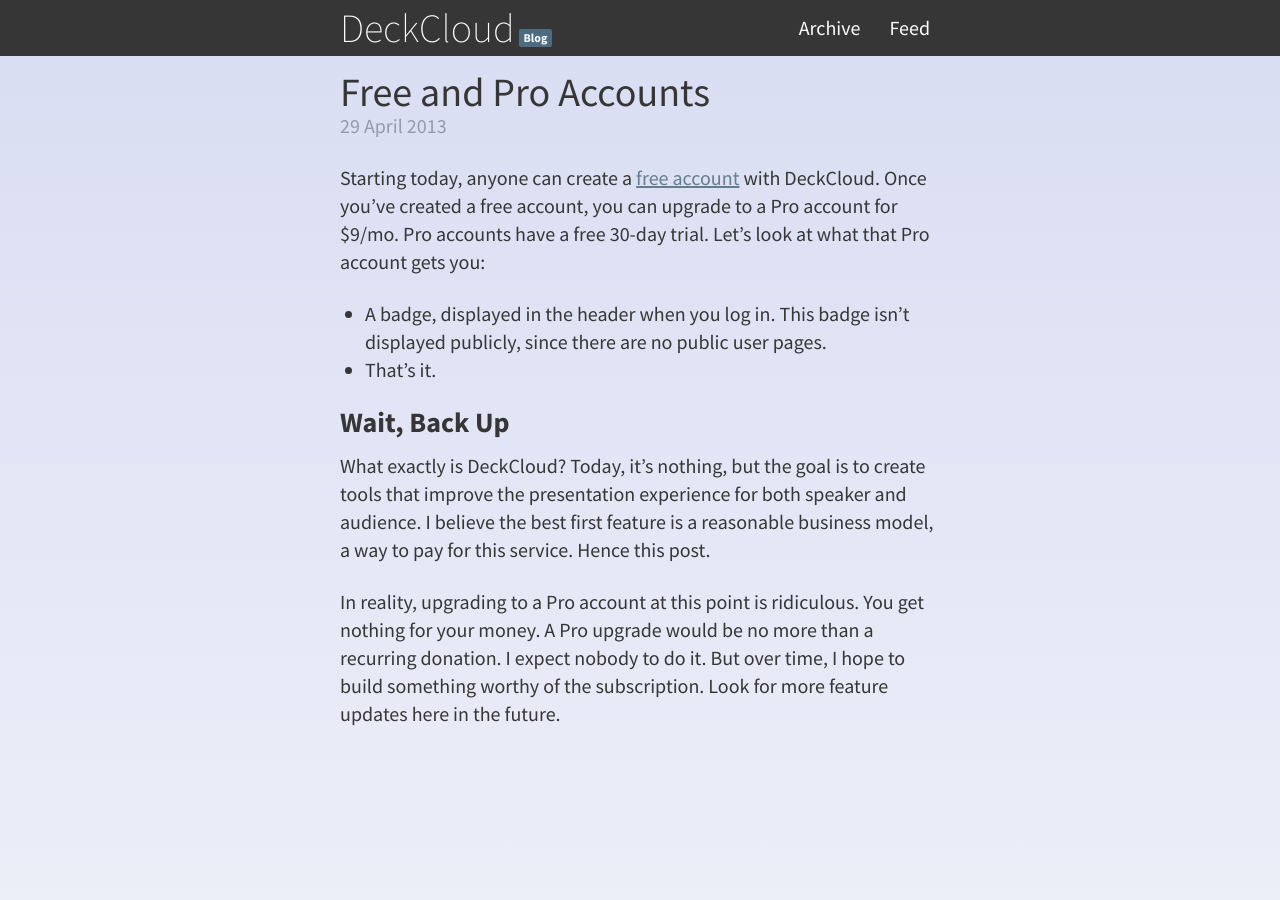
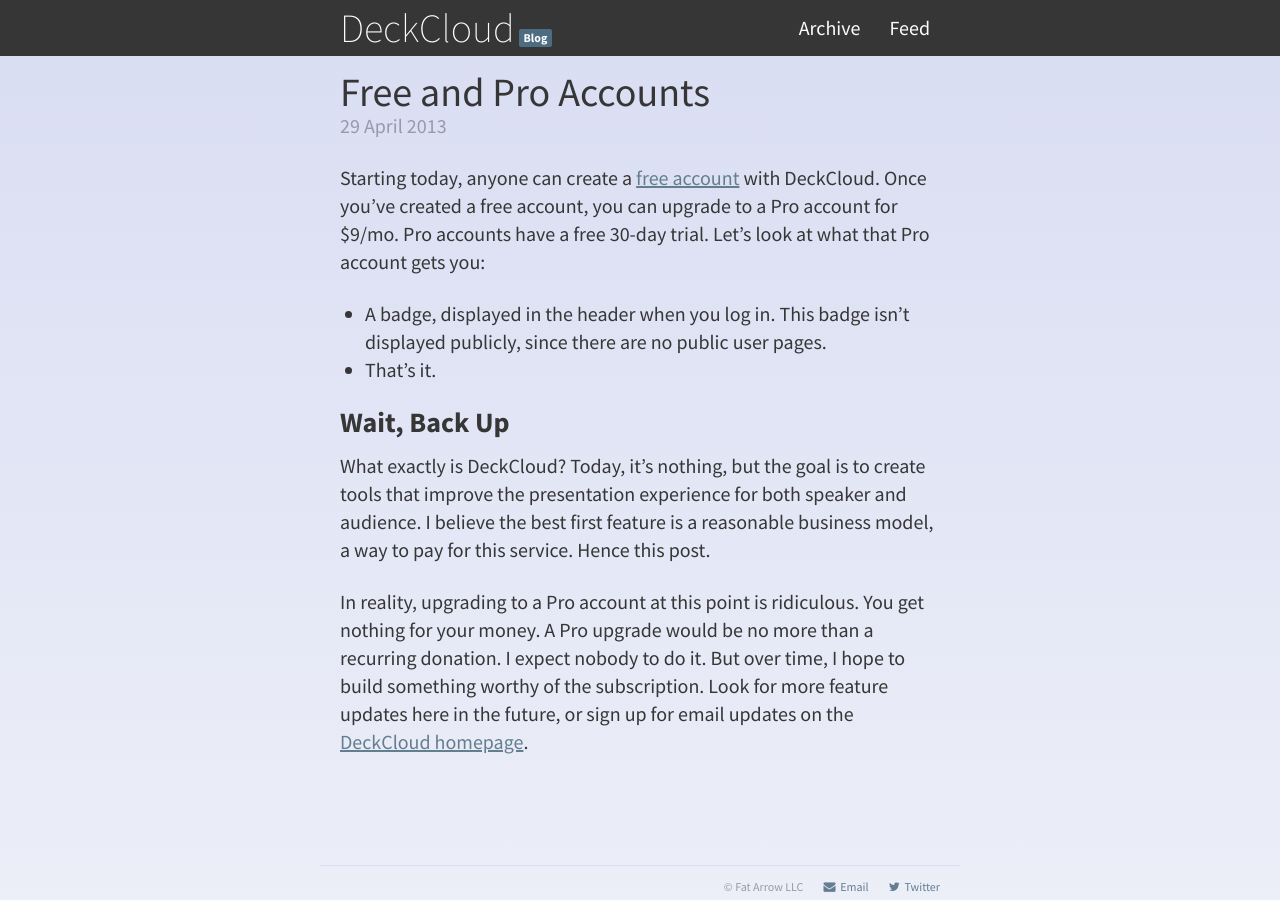
Before and after one commit to imakewebthings/blog.deckcloud.com, a Jekyll site: the page built from _posts/2013-04-29-free-and-pro-accounts.md, in a window 1280 px wide. Built offline with Jekyll 4.4.1, drawn with Linux system fonts in a browser that asks for light colours.

Commit message:
Bring styles up to date with main site, tweak words

```diff
--- a/_layouts/default.html
+++ b/_layouts/default.html
@@ -24,5 +24,13 @@
 
     <main class="blog_main">{{ content }}</main>
   </div>
+
+  <footer class="global_footer inner">
+    <ul>
+      <li><a href="http://twitter.com/deckcloud" class="icon twitter" target="_blank" rel="external">Twitter</a></li>
+      <li><a href="mailto:caleb@deckcloud.com" class="icon email">Email</a></li>
+    </ul>
+    <p>© Fat Arrow LLC</p>
+  </footer>
 </body>
 </html>
--- a/_posts/2013-04-29-free-and-pro-accounts.md
+++ b/_posts/2013-04-29-free-and-pro-accounts.md
@@ -12,4 +12,4 @@
 
 What exactly is DeckCloud? Today, it's nothing, but the goal is to create tools that improve the presentation experience for both speaker and audience. I believe the best first feature is a reasonable business model, a way to pay for this service. Hence this post.
 
-In reality, upgrading to a Pro account at this point is ridiculous. You get nothing for your money. A Pro upgrade would be no more than a recurring donation. I expect nobody to do it. But over time, I hope to build something worthy of the subscription. Look for more feature updates here in the future.
+In reality, upgrading to a Pro account at this point is ridiculous. You get nothing for your money. A Pro upgrade would be no more than a recurring donation. I expect nobody to do it. But over time, I hope to build something worthy of the subscription. Look for more feature updates here in the future, or sign up for email updates on the [DeckCloud homepage](https://deckcloud.com).
--- a/css/blog.css
+++ b/css/blog.css
@@ -1,3 +1,11 @@
+@font-face {
+  font-family: 'FontAwesome';
+  src: url("fonts/fontawesome-webfont.eot?v=3.1.0");
+  src: url("fonts/fontawesome-webfont.eot?#iefix&v=3.1.0") format("embedded-opentype"), url("fonts/fontawesome-webfont.woff?v=3.1.0") format("woff"), url("fonts/fontawesome-webfont.ttf?v=3.1.0") format("truetype"), url("fonts/fontawesome-webfont.svg#fontawesomeregular?v=@3.1.0") format("svg");
+  font-weight: normal;
+  font-style: normal;
+}
+
 .clearfix, .row, main, .app_header nav, .app_messages, .app_wrapper, .app_header, .blog_main > aside {
   *zoom: 1;
 }
@@ -465,11 +473,39 @@
   background-image: -ms-linear-gradient(top, #d9ddf2, #eceef8);
   background-image: -o-linear-gradient(top, #d9ddf2, #eceef8);
   background-image: linear-gradient(top, #d9ddf2, #eceef8);
+  margin-bottom: -35px;
+}
+
+.global_footer {
+  height: 19px;
+  padding-top: 15px;
+  overflow: hidden;
+  font-size: 0.6em;
+  color: #979aa9;
+  border-top: 1px solid #d9ddf2;
+}
+.global_footer li, .global_footer p {
+  float: right;
+  margin-right: 20px;
+}
+.global_footer a {
+  text-decoration: none;
 }
 
 .global_nav h1 {
   font-size: 3em;
   padding: 16px 0;
+}
+
+.pro_badge {
+  display: inline-block;
+  background: #80b43c;
+  color: #fbfcfe;
+  font-size: .6em;
+  font-weight: 700;
+  padding: 3px 5px;
+  border-radius: 2px;
+  cursor: default;
 }
 
 .js_validate label.error {
@@ -533,6 +569,17 @@
 }
 .app_nav_item a:hover, .app_nav_item a:focus {
   background: #5e5e5e;
+}
+
+.icon:before {
+  font-family: 'FontAwesome';
+  padding-right: .4em;
+}
+.icon.twitter:before {
+  content: '\f099';
+}
+.icon.email:before {
+  content: '\f0e0';
 }
 
 h1 span {
--- a/css/blog.scss
+++ b/css/blog.scss
@@ -1,9 +1,11 @@
 @import "bourbon/bourbon";
 
 @import "colors";
+@import "fonts";
 @import "helpers";
 @import "reset";
 @import "layout";
 @import "global";
 @import "app";
+@import "icons";
 @import "custom";
```
Also changed, not shown: css/_fonts.scss (added, +10 -0 lines), css/_global.scss (+30 -0 lines), css/_icons.scss (added, +14 -0 lines), css/fonts/fontawesome-webfont.ttf (added), css/fonts/fontawesome-webfont.woff (added), 2 other files.
